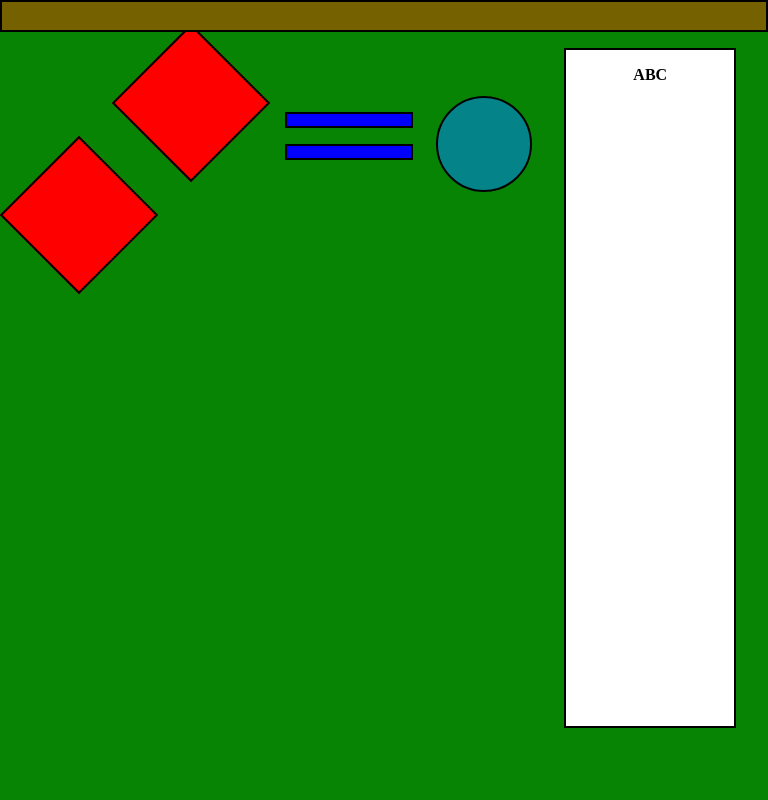
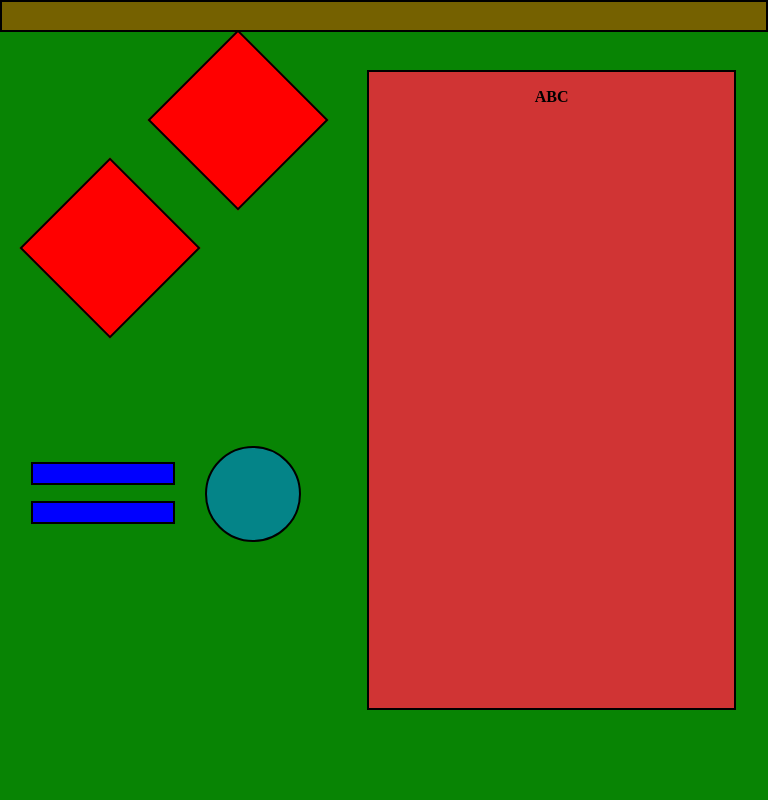
Before and after one commit to jhynasinski/responsive-layout, a plain HTML site: page index.html in a window 768 px wide. Drawn offline with Linux system fonts and the light colour scheme.

Commit message:
feat: add responsive layout styles for medium screens (583px–900px)

```diff
--- a/style.css
+++ b/style.css
@@ -101,3 +101,56 @@ header {
 .colorChangingRectangle span {
     font-weight: bold;
 }
+
+@media (min-width: 583px) and (max-width: 900px) {
+    .container {
+        display: grid;
+        grid-template-columns: repeat(2, 1fr);
+        grid-template-rows: repeat(2, 1fr);
+        grid-column-gap: 0px;
+        grid-row-gap: 0px;
+    }
+
+    .redDiamonds {
+        grid-area: 1 / 1 / 2 / 2;
+        margin-left: clamp(2rem, 6vw, 6rem);
+        margin-top: clamp(1rem, 3vh, 3rem);
+    }
+
+    .boxForLinesAndCircle {
+        grid-area: 2 / 1 / 3 / 2;
+        margin-top: clamp(2rem, 6vw, 5rem);
+        margin-left: clamp(1rem, 4vw, 2rem);
+        gap: clamp(1.5rem, 4vw, 3rem);
+    }
+
+    .diamond {
+        width: clamp(8rem, 14vw, 12rem);
+        height: clamp(8rem, 14vw, 12rem);
+    }
+
+    .redDiamondOne {
+        margin-left: clamp(8rem, 14vw, 12rem);
+    }
+
+    .blueLine {
+        width: clamp(9rem, 16vw, 14rem);
+        height: clamp(1rem, 3vw, 2rem);
+    }
+
+    .singleCircle {
+        width: clamp(6rem, 10vw, 12rem);
+        height: clamp(6rem, 10vw, 12rem);
+        top: clamp(-1rem, -2vw, -1rem);
+        flex-shrink: 0;
+    }
+
+    .colorChangingRectangle {
+        background-color: #d03434;
+        grid-area: 1 / 2 / 3 / 3;
+        margin-left: clamp(2rem, 5vw, 6rem);
+        margin-top: clamp(2rem, 5vw, 5rem);
+        width: clamp(32vh, 48vw, 55vh);
+        height: clamp(45vh, 80vh, 90vh);
+    }
+}
```
